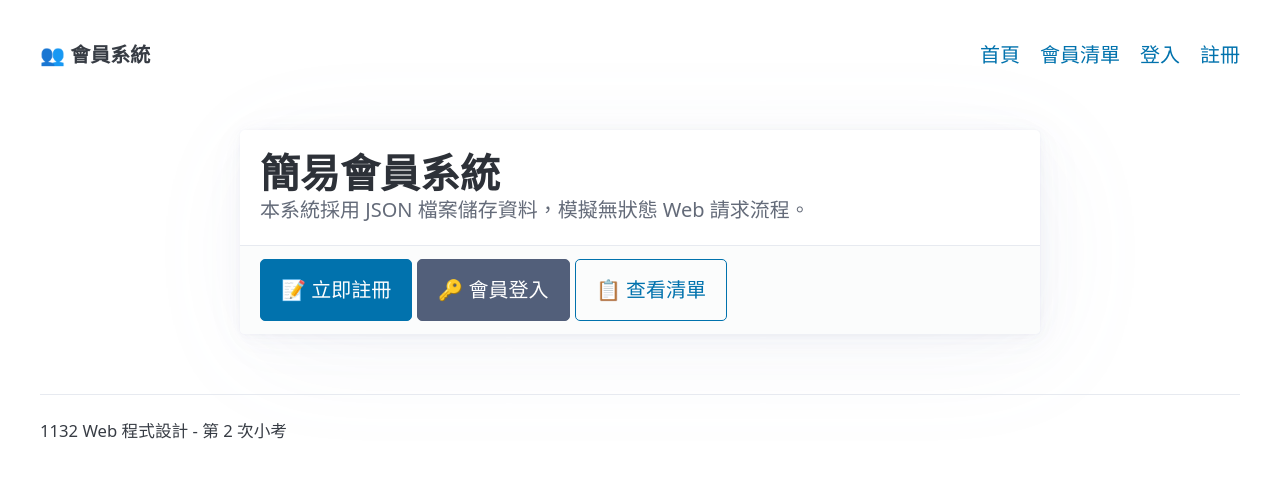
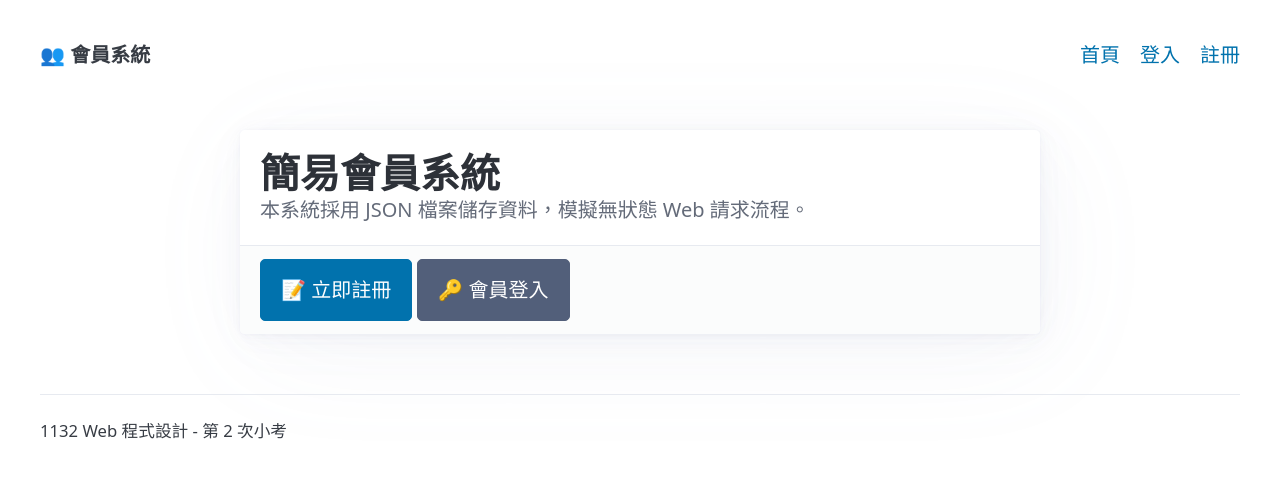
Before and after one commit to peterju/1142q2, a Flask app: page / in a window 1280 px wide. Shown: the top 478 px of the page. Run offline with Flask 3, Linux system fonts and the light colour scheme; some libraries are stand-ins or nearby versions.

```diff
--- a/templates/base.html
+++ b/templates/base.html
@@ -15,7 +15,6 @@
             </ul>
             <ul>
                 <li><a href="{{ url_for('index') }}">首頁</a></li>
-                <li><a href="{{ url_for('users_list_route') }}">會員清單</a></li>
                 <li><a href="{{ url_for('login_route') }}">登入</a></li>
                 <li><a href="{{ url_for('register_route') }}">註冊</a></li>
             </ul>
--- a/templates/index.html
+++ b/templates/index.html
@@ -9,7 +9,6 @@
     <footer>
         <a href="{{ url_for('register_route') }}" role="button">📝 立即註冊</a>
         <a href="{{ url_for('login_route') }}" role="button" class="secondary">🔑 會員登入</a>
-        <a href="{{ url_for('users_list_route') }}" role="button" class="outline">📋 查看清單</a>
     </footer>
 </article>
 {% endblock %}
```
Also changed, not shown: README.MD, 3 other files.
